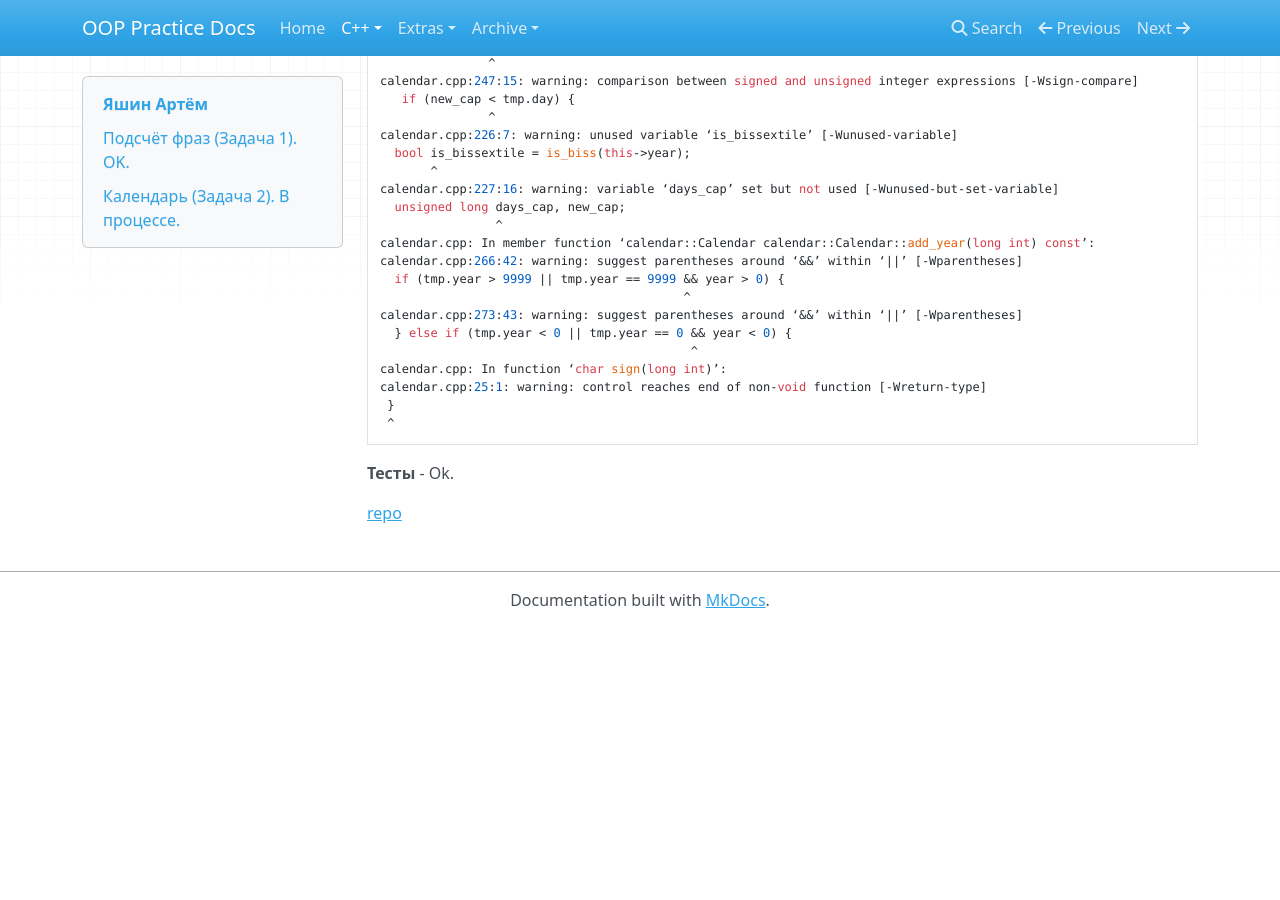
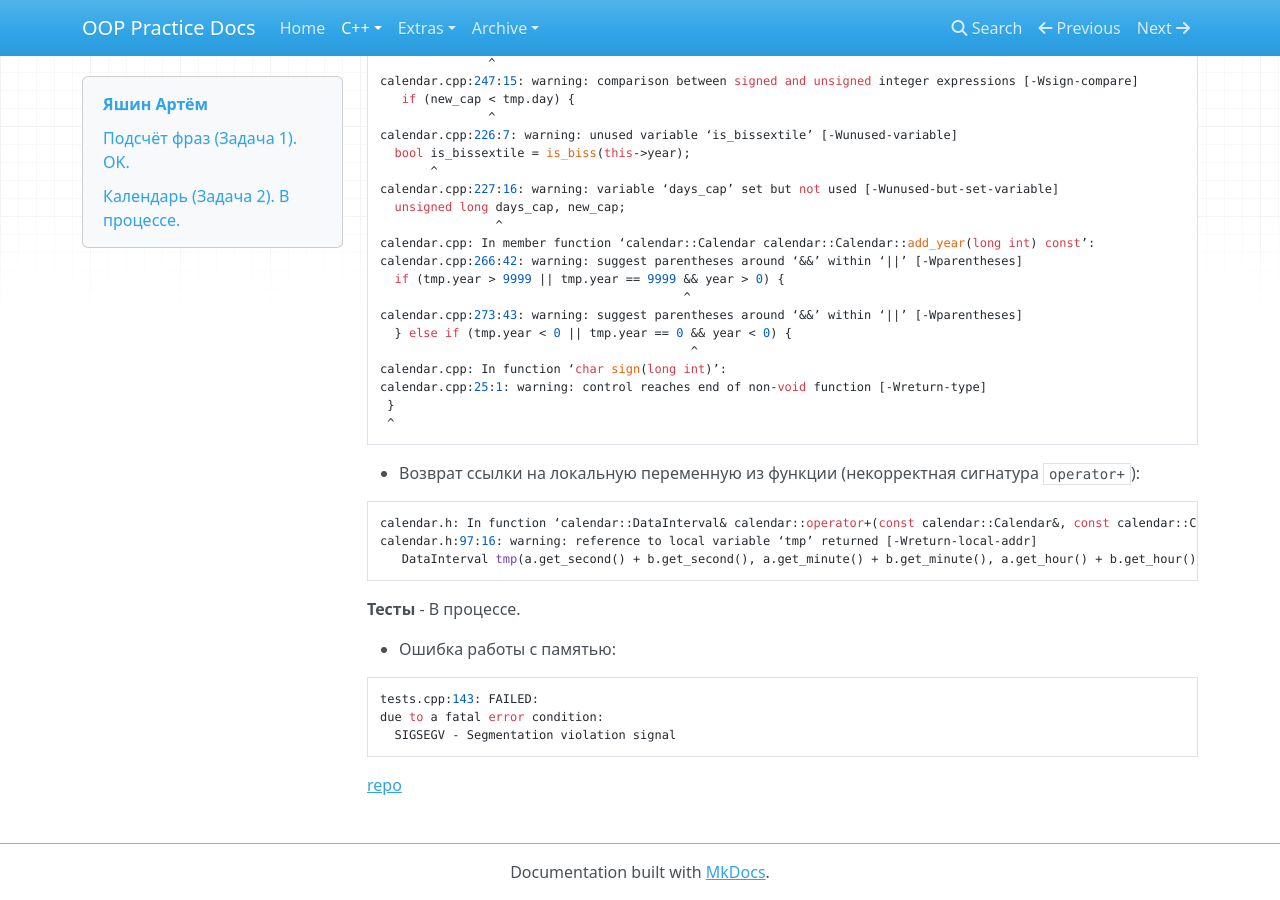
Before and after one commit to avoronkov/oop, an MkDocs documentation site: the page built from docs/2017.cpp/results/yashin.md, in a window 1280 px wide and 900 px high, scrolled down 1848 px. Built offline with MkDocs 1.6.1, drawn with Linux system fonts in a browser that asks for light colours; nearby versions of some CDN libraries; old or Windows-style settings are respelled for this version of MkDocs; before the commit the page ends 2476 px from its top, so only the background shows below that.

Commit message:
update results

````diff
--- a/docs/2017.cpp/results/yashin.md
+++ b/docs/2017.cpp/results/yashin.md
@@ -108,6 +108,21 @@ calendar.cpp:25:1: warning: control reaches end of non-void function [-Wreturn-t
  ^
 ```
 
-**Тесты** - Ok.
+- Возврат ссылки на локальную переменную из функции (некорректная сигнатура `operator+`):
+```
+calendar.h: In function ‘calendar::DataInterval& calendar::operator+(const calendar::Calendar&, const calendar::Calendar&)’:
+calendar.h:97:16: warning: reference to local variable ‘tmp’ returned [-Wreturn-local-addr]
+   DataInterval tmp(a.get_second() + b.get_second(), a.get_minute() + b.get_minute(), a.get_hour() + b.get_hour(), a.get_day() + b.get_day(), static_cast<long
+```
+
+
+**Тесты** - В процессе.
+
+- Ошибка работы с памятью:
+```
+tests.cpp:143: FAILED:
+due to a fatal error condition:
+  SIGSEGV - Segmentation violation signal
+```
 
 [repo](https://bitbucket.org/yashin_oop/lab2)
````
Also changed, not shown: docs/2017.cpp/results.md (+4 -0 lines), docs/2017.cpp/results/petin.md (+11 -1 lines), docs/2017.cpp/results/razumov.md (+3 -3 lines), docs/2017.cpp/results/shustova.md (+15 -0 lines), docs/index.md (+1 -1 lines).
